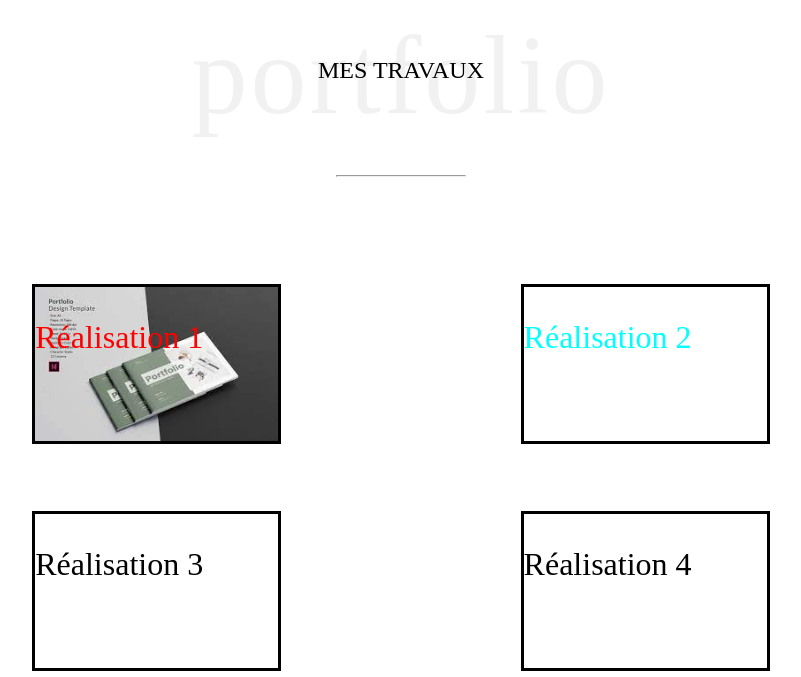
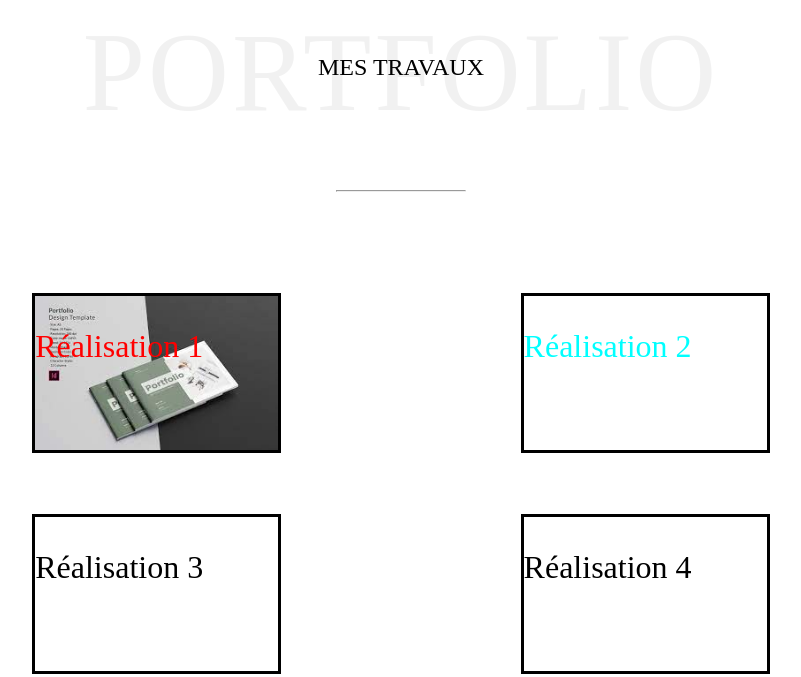
Before and after one commit to yayab10/yayab10.github.io, a plain HTML site: page index.html in a window 1280 px wide. Shown: the part 1728-2405 px from the top of the page, without its empty margins (239-1040 px from the left). Drawn offline with Linux system fonts and the light colour scheme.

Commit message:
portfolio

```diff
--- a/index.html
+++ b/index.html
@@ -47,7 +47,7 @@
     <!-- Réalisation start -->
     <section id="realise">
         <h2>Mes travaux</h2>
-        <p class="zindex">portfolio</p>
+        <p class="zinde">portfolio</p>
         <hr>
         <div id="realise_1">
             <div id="projet1">
--- a/style.css
+++ b/style.css
@@ -52,13 +52,37 @@ h2{
     text-transform: uppercase;
     font-weight: 300;
 }
-/* #present_title p{
+.zinde{
+    /* letter-spacing: 5px;
+    width: 100%;
+    opacity: 0.05;
+    font-size: 7em; */
+    /* margin-top: -20vh; */
+    /* text-align: center;
+    margin-bottom: 5vh;
+    margin-top: -12vh; */
+    letter-spacing: 3px;
+    width: 100%;
+    opacity: 0.05;
+    font-size: 7em;
+    margin-top: -12%;
+    text-align: center;
+    margin-bottom: -2vh;
+    text-transform: uppercase;
+}
+hr{
+    width: 10%;
+    margin-bottom: 5vh;
+    background-color: #666;
+}
+#present_title p{
     width: 100%;
     opacity: 0.05;
     font-size: 7em;
     margin-top: -11vh;
     margin-bottom: 2vh;
-} */
+    letter-spacing: 3px;
+}
 #present_text{
     font-size: 2em;
     width: 50vw;
@@ -79,20 +103,6 @@ h2{
     margin-top: 10vh;
     text-transform: uppercase;
 } */
-.zindex{
-    letter-spacing: 3px;
-    width: 100%;
-    opacity: 0.05;
-    font-size: 7em;
-    margin-top: -20vh;
-    text-align: center;
-    margin-bottom: -5vh;
-}
-hr{
-    width: 10%;
-    margin-bottom: 5vh;
-    background-color: #666;
-}
 #realise_1{
     display: flex;
     justify-content: space-evenly;
@@ -161,7 +171,7 @@ hr{
     flex-direction: column;
     align-items: center;
 }
-#competence_right p{
+/* #competence_right p{
     letter-spacing: 3px;
     width: 100%;
     opacity: 0.05;
@@ -169,7 +179,7 @@ hr{
     margin-top: -11vh;
     text-align: center;
     margin-bottom: 2vh;
-}
+} */
 hr{
     width: 10%;
     margin-bottom: 5vh;
```
